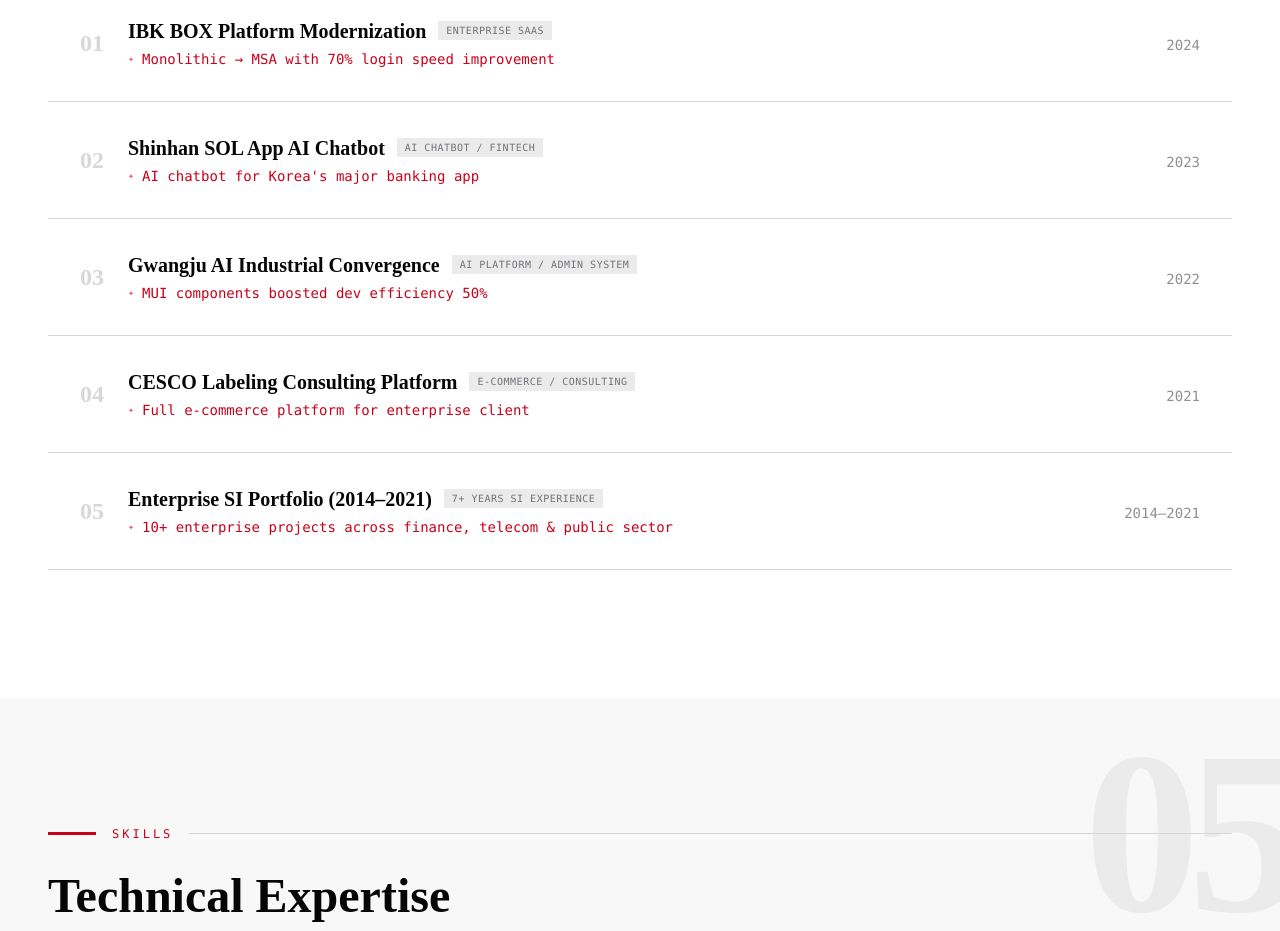
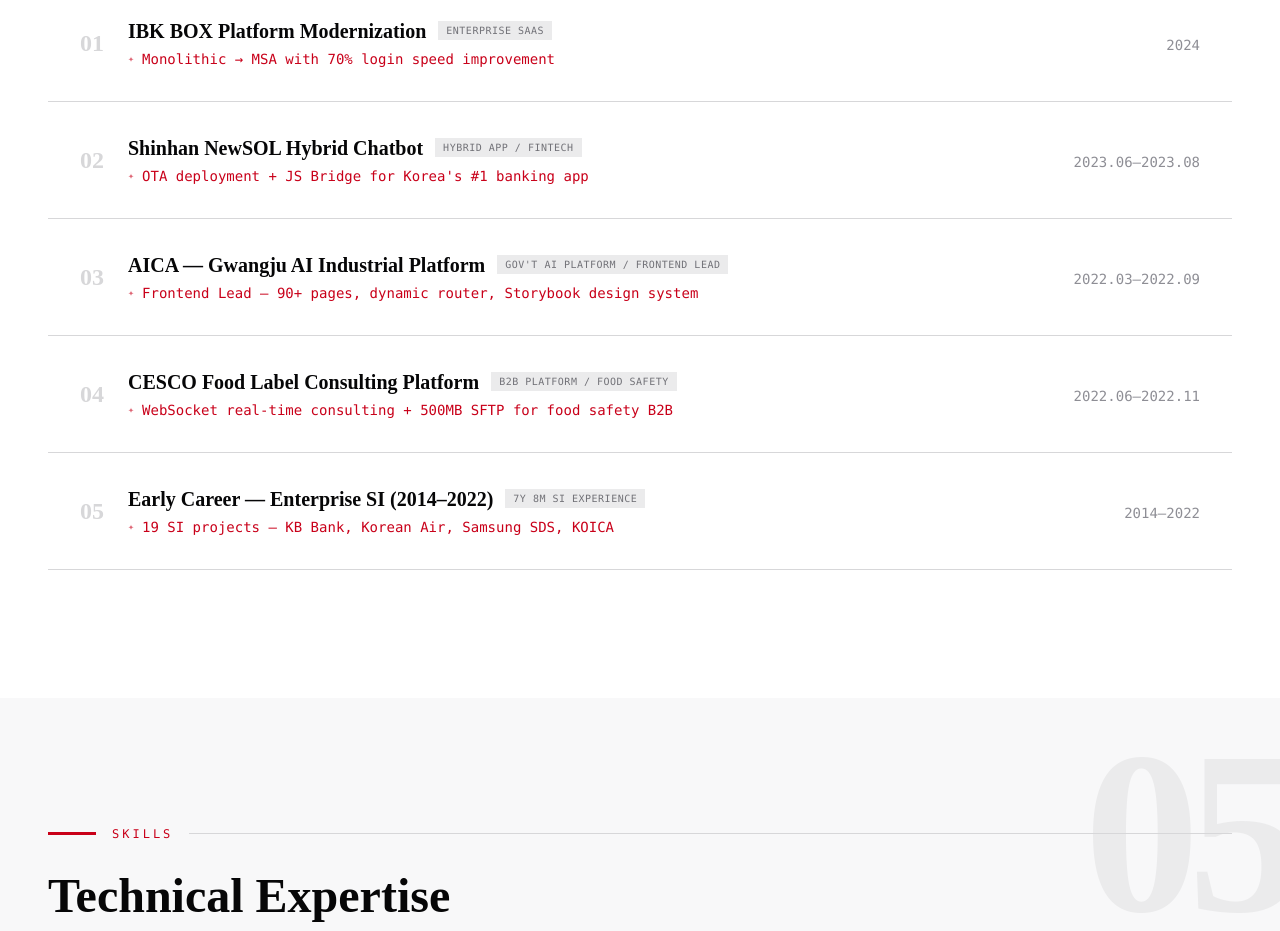
Before and after one commit to RionChoi/Mr_Resume, a Next.js app: page / in a window 1280 px wide. Shown: the part 4960-5891 px from the top of the page. Built offline with nearby package versions, Linux system fonts and the light colour scheme.

Commit message:
update context

```diff
--- a/src/components/ProjectsSection.tsx
+++ b/src/components/ProjectsSection.tsx
@@ -26,58 +26,58 @@
   },
   {
     num: "02",
-    title: "Shinhan SOL App AI Chatbot",
-    type: "AI Chatbot / FinTech",
-    year: "2023",
+    title: "Shinhan NewSOL Hybrid Chatbot",
+    type: "Hybrid App / FinTech",
+    year: "2023.06–2023.08",
     problem:
-      "Shinhan Bank's mobile banking app needed an AI-powered chatbot for customer service automation. The existing system lacked natural language processing capabilities and had no admin management interface.",
+      "Shinhan Bank's NewSOL mobile app required an AI chatbot for customer service — but the WebView-based architecture had no bridge to native device APIs. Real-time agent hand-off and OTA deployment (bypassing App Store review cycles) were non-negotiable requirements.",
     solution:
-      "Developed new AI chatbot service integrated with Shinhan SOL mobile app. Built React-based admin management pages for chatbot training data and conversation flow management. Implemented backend APIs with Java and Oracle.",
-    result: "Successfully launched AI chatbot service on Shinhan SOL App. Admin system enabled non-technical staff to manage chatbot responses.",
-    stack: ["React", "Java", "Oracle", "Spring Boot", "AI/NLP", "REST API"],
-    highlight: "AI chatbot for Korea's major banking app",
+      "Built the chatbot frontend with React 18 + Redux Toolkit + Redux-Saga, implementing a custom JS Bridge layer (sh.native.*) with 21 defined ACTION_TYPEs for native↔WebView communication. Integrated Spectra real-time agent escalation and added XSS filtering across all user inputs.",
+    result: "Delivered OTA deployment capability — live bug fixes and feature updates without App Store submission delays. Real-time agent hand-off working in production. XSS vulnerabilities eliminated across the entire chatbot surface.",
+    stack: ["React 18", "Redux Toolkit", "Redux-Saga", "TypeScript", "JS Bridge", "OTA Deploy", "Spring Boot"],
+    highlight: "OTA deployment + JS Bridge for Korea's #1 banking app",
     color: "oklch(0.45_0.12_200)",
   },
   {
     num: "03",
-    title: "Gwangju AI Industrial Convergence",
-    type: "AI Platform / Admin System",
-    year: "2022",
+    title: "AICA — Gwangju AI Industrial Platform",
+    type: "Gov't AI Platform / Frontend Lead",
+    year: "2022.03–2022.09",
     problem:
-      "Gwangju Metropolitan City's AI convergence initiative needed a comprehensive admin management system for their industrial platform. The project required leading a development team and building the full admin infrastructure from scratch.",
+      "Gwangju Metropolitan City's AI convergence initiative needed a large-scale admin platform — 90+ pages across two portals (admin + public user). The team had no shared component standards, and the menu structure was managed server-side, requiring a dynamic routing solution.",
     solution:
-      "Led the development team as technical lead. Built comprehensive admin site using React frontend with Material-UI (MUI) shared component library, Java/Spring Boot backend, and PostgreSQL database. Designed reusable MUI common components for consistent UI across all modules and added interactive data visualization features.",
-    result: "Delivered complete admin platform on schedule. MUI common component library improved development efficiency by 50%. Interactive features significantly enhanced user experience and data accessibility.",
-    stack: ["React", "Java", "Spring Boot", "PostgreSQL", "Material-UI", "Admin Dashboard"],
-    highlight: "MUI components boosted dev efficiency 50%",
+      "Served as Frontend Lead. Built with TypeScript + React 17 + Zustand + React Query. Architected a server menu API-driven dynamic router eliminating hardcoded routes. Developed 20+ shared MUI v5 components with Storybook documentation and set up a Lerna monorepo for multi-package management. Implemented JWT SSO + PKI certificate auth + 4 OAuth providers.",
+    result: "Delivered 90+ pages (50 admin + 40 public user) on schedule. Shared component library cut per-page development time by ~50%. Storybook became the team's live design system reference.",
+    stack: ["TypeScript", "React 17", "Zustand", "React Query", "MUI v5", "Storybook", "Lerna", "PostgreSQL", "Spring Boot"],
+    highlight: "Frontend Lead — 90+ pages, dynamic router, Storybook design system",
     color: "oklch(0.35_0.01_285)",
   },
   {
     num: "04",
-    title: "CESCO Labeling Consulting Platform",
-    type: "E-Commerce / Consulting",
-    year: "2021",
+    title: "CESCO Food Label Consulting Platform",
+    type: "B2B Platform / Food Safety",
+    year: "2022.06–2022.11",
     problem:
-      "CESCO, a major Korean pest control and food safety company, needed a new e-commerce shopping mall and consulting website for their labeling services. The existing system was outdated and couldn't handle modern e-commerce requirements.",
+      "CESCO (Korea's major pest control & food safety firm) needed a B2B platform for food label consulting — replacing a fragmented email/phone workflow. Key requirements: real-time collaboration between consultants and clients, large document uploads (up to 500MB), and a 3-role permission model (customer / operator / admin).",
     solution:
-      "Developed new shopping mall and consulting website using Vue.js for frontend with Java/Spring Boot backend and Oracle database. Implemented product catalog, order management, and consulting request workflows.",
-    result: "Launched new e-commerce platform and consulting site. Modernized the customer-facing digital experience for CESCO's labeling services division.",
-    stack: ["Vue.js", "Java", "Spring Boot", "Oracle", "E-Commerce"],
-    highlight: "Full e-commerce platform for enterprise client",
+      "Developed the full platform with Vue 2.x inline CDN + Thymeleaf server-side templates + Spring Boot backend + MS-SQL. Implemented WebSocket for real-time consulting chat, SFTP-based file transfer handling up to 500MB, and a 4-layer domain architecture (sys / co / fs / hc). Built email automation covering 10 notification templates across the consulting lifecycle.",
+    result: "Replaced manual workflows with an end-to-end digital consulting process. 3-role access control enforced consistently. Email automation reduced manual notification overhead. 500MB SFTP uploads handled reliably in production.",
+    stack: ["Vue 2.x", "Thymeleaf", "Spring Boot", "MS-SQL", "WebSocket", "SFTP", "Java"],
+    highlight: "WebSocket real-time consulting + 500MB SFTP for food safety B2B",
     color: "oklch(0.42_0.08_150)",
   },
   {
     num: "05",
-    title: "Enterprise SI Portfolio (2014–2021)",
-    type: "7+ Years SI Experience",
-    year: "2014–2021",
+    title: "Early Career — Enterprise SI (2014–2022)",
+    type: "7y 8m SI Experience",
+    year: "2014–2022",
     problem:
-      "Accumulated extensive enterprise SI experience across major Korean corporations including KB Kookmin Bank, LG U+, Samsung SDS, Korean Air, National Library, KOICA, and Korean Folk Village — building mission-critical systems in finance, telecom, and public sector.",
+      "Across 19 enterprise SI projects over nearly 8 years, built mission-critical systems for major Korean institutions in finance, public sector, telecom, and culture — progressing from junior developer to senior engineer.",
     solution:
-      "Delivered 10+ enterprise projects spanning banking systems, telecom platforms, government portals, and cultural institution websites. Progressed from junior developer to senior role, gaining deep expertise in Java ecosystem and enterprise architecture patterns.",
-    result: "Built foundation in enterprise-grade development practices, team collaboration, and large-scale system maintenance across diverse industries.",
-    stack: ["Java", "Spring", "Oracle", "JSP", "jQuery", "MySQL", "Tomcat"],
-    highlight: "10+ enterprise projects across finance, telecom & public sector",
+      "Delivered systems for KB Kookmin Bank, Korean Air, Samsung SDS, KOICA, LG U+, and more. Progressed through the full Java/Spring ecosystem (JSP → Spring MVC → AngularJS → Python/Flask/AWS). Took on increasingly senior responsibilities: system design, code review, and junior mentoring.",
+    result: "Deep expertise in enterprise architecture, large-team collaboration, and regulated-industry delivery practices across finance, government, and public infrastructure domains.",
+    stack: ["Java", "Spring MVC", "Oracle", "JSP", "AngularJS", "jQuery", "Python", "Flask", "AWS", "MySQL"],
+    highlight: "19 SI projects — KB Bank, Korean Air, Samsung SDS, KOICA",
     color: "oklch(0.40_0.05_60)",
   },
 ];
```
